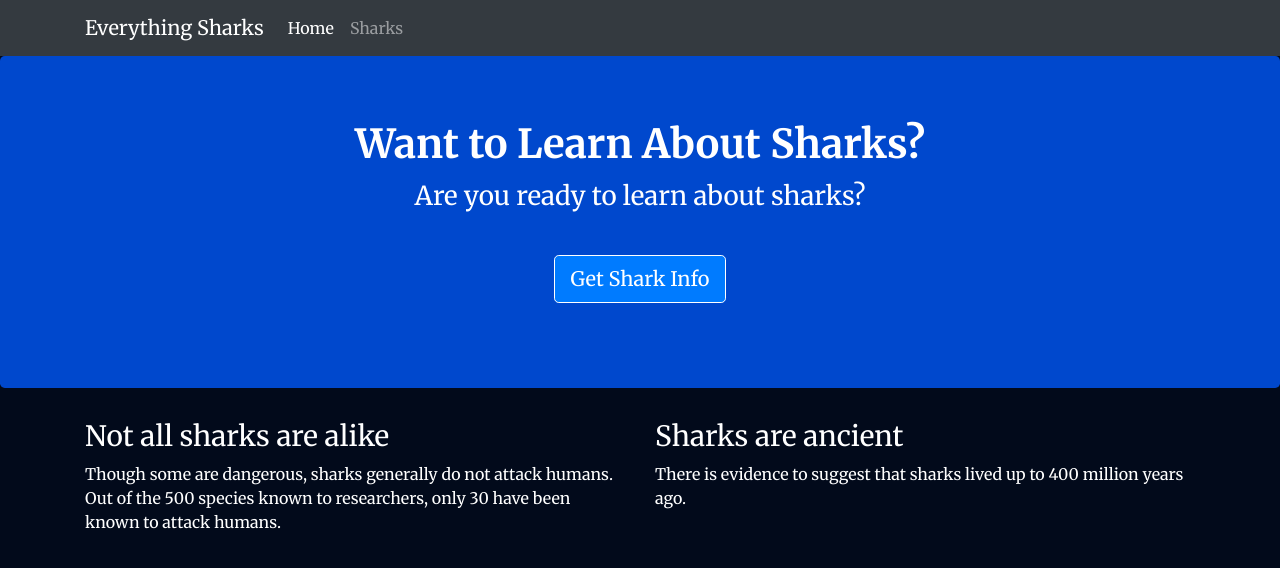
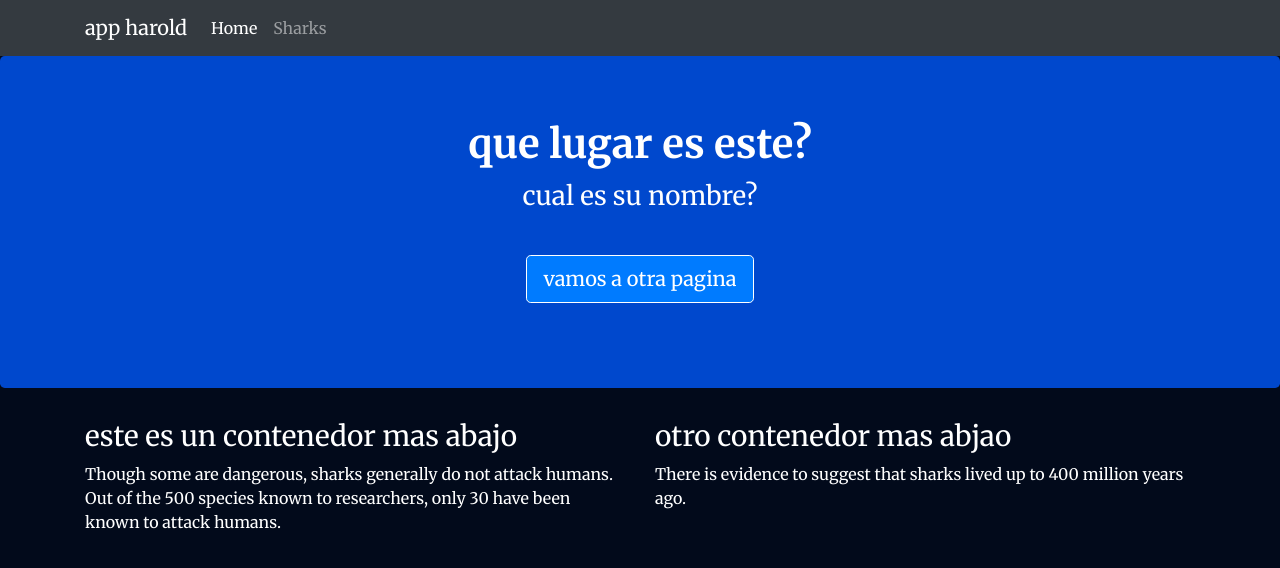
Before and after one commit to SUSANO-O/node-docker-, a website: page views/index.html in a window 1280 px wide. Drawn offline with nearby package versions, Linux system fonts and the light colour scheme.

Commit message:
docker file

```diff
--- a/views/css/styles.css
+++ b/views/css/styles.css
@@ -31,7 +31,7 @@ p {
 
 .btn-primary {
     color: #fff;
-    text-color: #000000;
+    text-color: #a0b338;
     border-color: white;
     margin-bottom: 5px;
 }
@@ -43,7 +43,7 @@ audio {
     max-width: 80%;
 }
 
-div.caption: {
+div.caption {
     float: left;
     clear: both;
 }
--- a/views/index.html
+++ b/views/index.html
@@ -14,7 +14,7 @@
     <nav class="navbar navbar-dark bg-dark navbar-static-top navbar-expand-md">
         <div class="container">
             <button type="button" class="navbar-toggler collapsed" data-toggle="collapse" data-target="#bs-example-navbar-collapse-1" aria-expanded="false"> <span class="sr-only">Toggle navigation</span>
-            </button> <a class="navbar-brand" href="#">Everything Sharks</a>
+            </button> <a class="navbar-brand" href="#">app harold</a>
             <div class="collapse navbar-collapse" id="bs-example-navbar-collapse-1">
                 <ul class="nav navbar-nav mr-auto">
                     <li class="active nav-item"><a href="/" class="nav-link">Home</a>
@@ -27,22 +27,22 @@
     </nav>
     <div class="jumbotron">
         <div class="container">
-            <h1>Want to Learn About Sharks?</h1>
-            <p>Are you ready to learn about sharks?</p>
+            <h1>que lugar es este?</h1>
+            <p>cual es su nombre?</p>
             <br>
-            <p><a class="btn btn-primary btn-lg" href="/sharks" role="button">Get Shark Info</a>
+            <p><a class="btn btn-primary btn-lg" href="/sharks" role="button"> vamos  a otra pagina</a>
             </p>
         </div>
     </div>
     <div class="container">
         <div class="row">
             <div class="col-lg-6">
-                <h3>Not all sharks are alike</h3>
+                <h3>este es un contenedor mas abajo</h3>
                 <p>Though some are dangerous, sharks generally do not attack humans. Out of the 500 species known to researchers, only 30 have been known to attack humans.
                 </p>
             </div>
             <div class="col-lg-6">
-                <h3>Sharks are ancient</h3>
+                <h3>otro contenedor mas abjao</h3>
                 <p>There is evidence to suggest that sharks lived up to 400 million years ago.
                 </p>
             </div>
```
